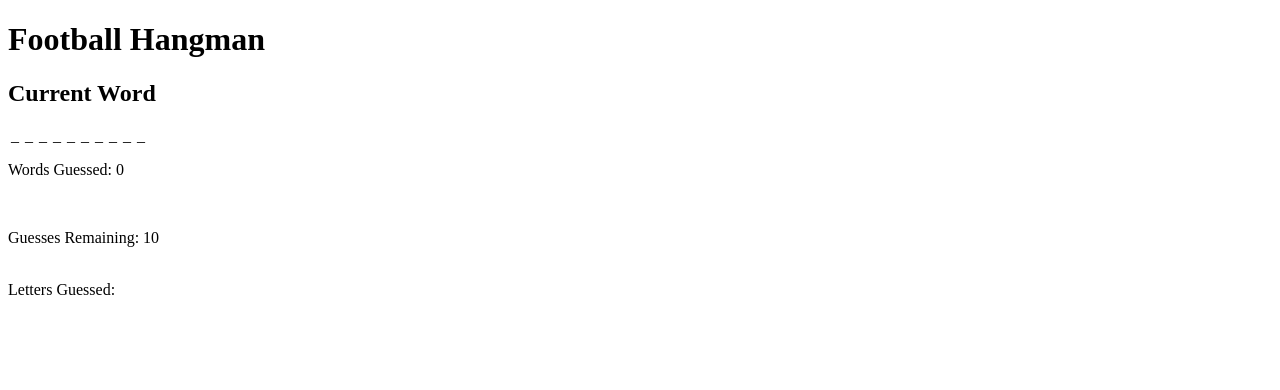
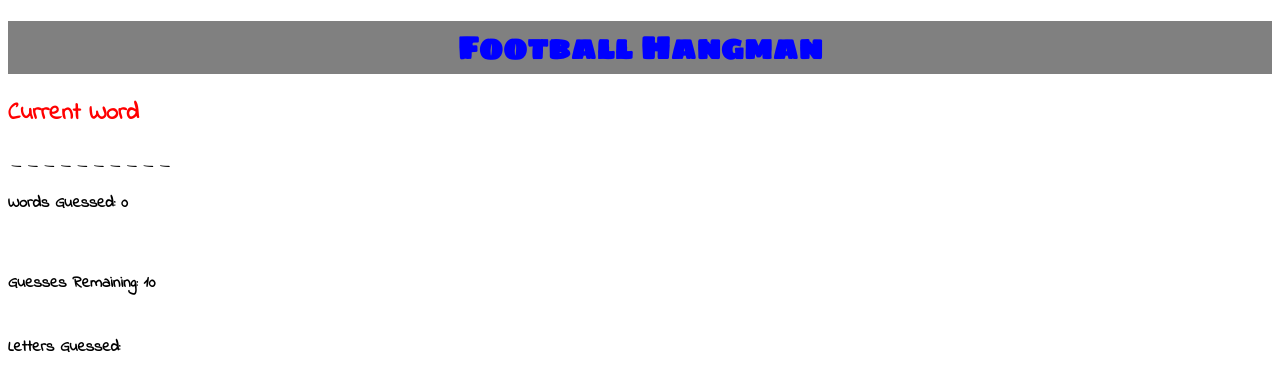
Before and after one commit to ybuchi/Word-Guess-Game, a plain HTML site: page index.html in a window 1280 px wide. Drawn offline with Linux system fonts and the light colour scheme; a web font is replaced by a local one.

Commit message:
Started adding some CSS styling

```diff
--- a/assets/css/style.css
+++ b/assets/css/style.css
@@ -1,11 +1,34 @@
+.title-div {
+    font-family: 'Sigmar One', cursive;
+    color: blue;
+    margin: auto;
+    text-align: center;
+    background: grey;
+}
+
+
 .set-inline {
     margin-left: 3px;
     margin-right: 3px;
-    display: inline-block
+    display: inline-block;
+    font-family: 'Indie Flower', cursive;
 }
 
 .replaced {
     margin-left: 3px;
     margin-right: 3px;
-    display: inline-block
+    display: inline-block;
+    font-family: 'Indie Flower', cursive;
 }
+
+
+
+.game-description {
+    font-family: 'Indie Flower', cursive;
+    color: red;
+}
+
+.game-info {
+    font-family: 'Indie Flower', cursive;
+    font-weight: bold;
+}
--- a/index.html
+++ b/index.html
@@ -7,6 +7,10 @@
 
     <!--Link the CSS-->
     <link rel="stylesheet" href="assets/css/style.css">
+
+    <!--Link Google Fonts-->
+    <link href="https://fonts.googleapis.com/css?family=Aldrich|Gochi+Hand|Indie+Flower|Sigmar+One&display=swap" rel="stylesheet">
+
 
     <!--Javascript Script-->
 
```
